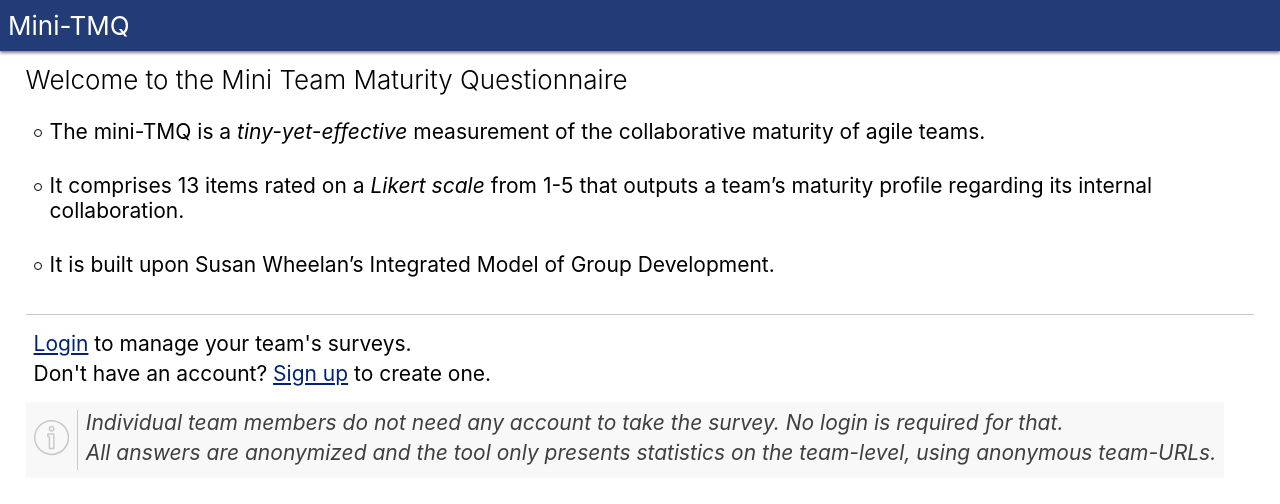
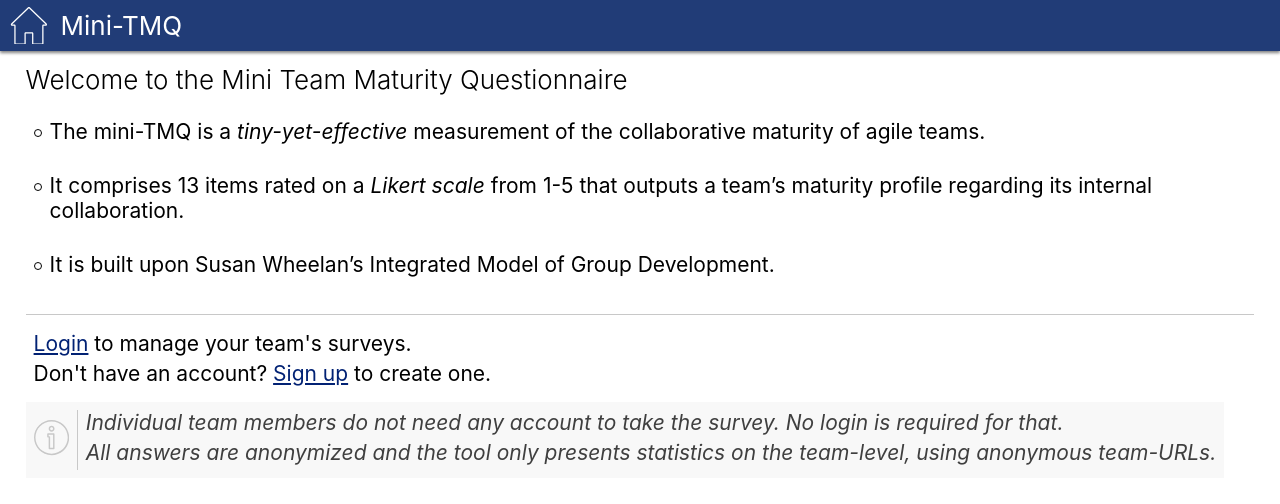
Before and after one commit to uivraeus/teamquest-lab, a React (Create React App) app: page /start in a window 1280 px wide. Shown: the top 504 px of the page. Built offline with nearby package versions, Linux system fonts and the light colour scheme; no server answers.

Commit message:
Add "home-button" in AppHeader
The same function/logic as for clicking the "logo-text"
but I think this is easier to understand.

```diff
--- a/src/components/AppHeader.css
+++ b/src/components/AppHeader.css
@@ -14,24 +14,38 @@
   transition: height .3s ease-in-out;
 }
 
+.AppHeader-home-logo {
+  display: flex;
+  flex-direction: row;
+  align-items: center;
+}
+
+.AppHeader-home-logo > button {
+  margin-right: .5em;
+}
+/*Dirty short-cut for this "special" button*/
+.AppHeader-home-logo svg {
+  fill: white !important;
+}
+
 /* Special link for app-name (show more like a "logo") */
-.AppHeader a.style-override {
+.AppHeader-home-logo a.style-override {
   font-size: var(--font-medium);
   color: var(--color-text-inverted);
   text-decoration: none;
 }
 
-.AppHeader a.style-override:visited {
+.AppHeader-home-logo a.style-override:visited {
   color: var(--color-text-inverted);
 }
 
 @media (hover: hover) {
-  .AppHeader a.style-override:hover {
+  .AppHeader-home-logo a.style-override:hover {
     color: var(--color-bkg-btn-focus);
   }
 }
 
-.AppHeader a.style-override:focus {
+.AppHeader-home-logo a.style-override:focus {
   color: var(--color-bkg-btn-focus);
   outline: 1px dotted var(--color-border);
 }
--- a/src/components/AppHeader.js
+++ b/src/components/AppHeader.js
@@ -1,12 +1,16 @@
 import React, { useLayoutEffect } from 'react';
+import AppBtn from './AppBtn';
 import useAppContext from '../hooks/AppContext'
 import UserSettings from './UserSettings';
-import { Link } from 'react-router-dom';
+import { Link, useHistory } from 'react-router-dom';
+
+import { ReactComponent as Home } from "../icons/home.svg";
 
 import './AppHeader.css';
 
 const AppHeader = () => {
   const { user } = useAppContext();
+  const history = useHistory();
 
   /* The two height variants were derived from what I ended up with before
    * trying to control the height explicitly (e.g. derived from font-size,
@@ -21,7 +25,12 @@ const AppHeader = () => {
 
   return (
       <header className="AppHeader">
-        <Link className="style-override" to="/start">Mini-TMQ</Link>
+        <div className="AppHeader-home-logo">
+          <AppBtn onClick={() => history.push("/start")}>
+            <Home />
+          </AppBtn>
+          <Link className="style-override" to="/start">Mini-TMQ</Link>
+        </div>
         {user ? <UserSettings user={user} /> : null}
       </header>
 
```
Also changed, not shown: src/icons/home.svg (added).
